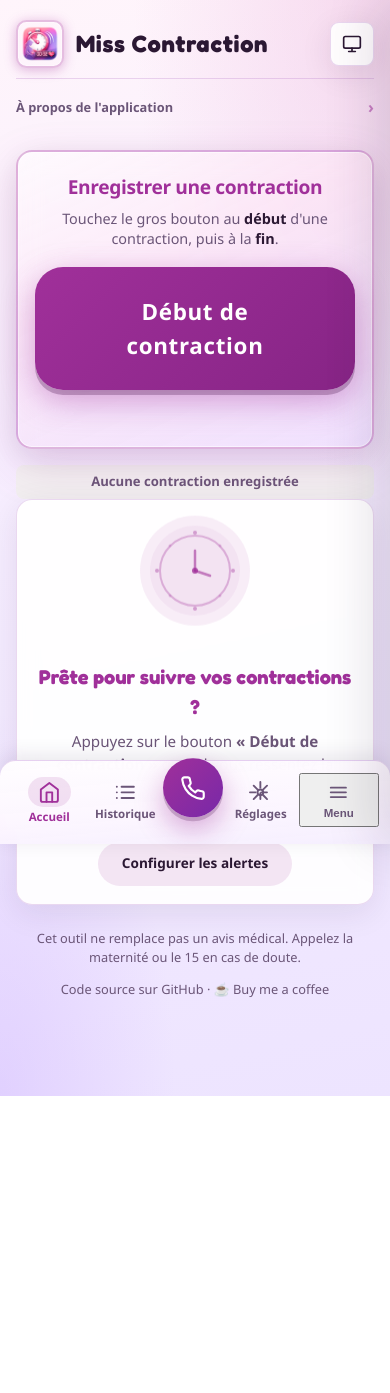
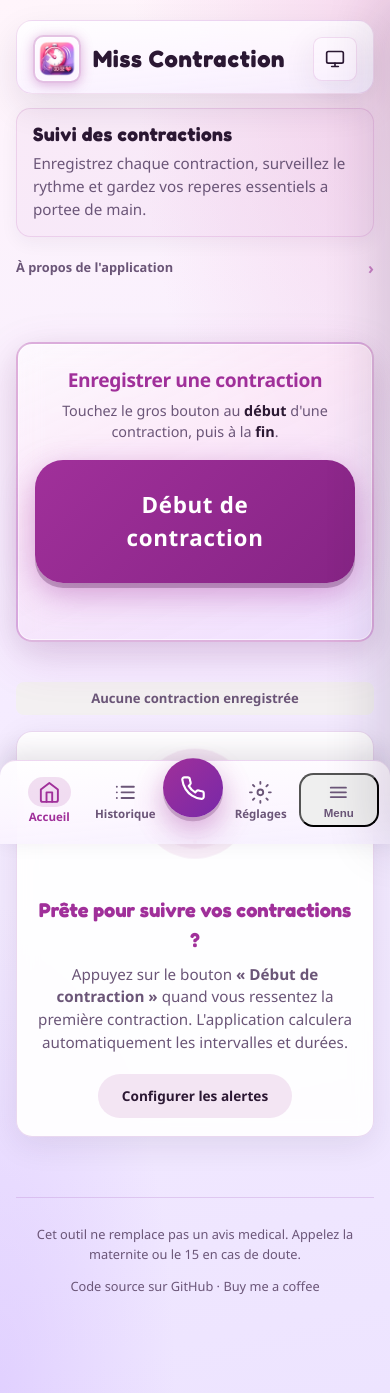
Before and after one commit to mister-guiiug/miss-contraction, a React (Vite) app: page / in a window 390 px wide. Before the commit the page ends 1096 px from the top, so only its background shows below. Built offline with nearby package versions, Linux system fonts and the light colour scheme.

Commit message:
feat: implement ViewLayout component and integrate into various views

```diff
--- a/src/enhanced-ui.css
+++ b/src/enhanced-ui.css
@@ -428,13 +428,13 @@
                 calc(0.65rem + env(safe-area-inset-bottom))
                 calc(0.7rem + env(safe-area-inset-left));
     min-height: 4.85rem;
-    background: var(--drawer-bg);
+    background: var(--chrome-surface);
     backdrop-filter: blur(16px);
     -webkit-backdrop-filter: blur(16px);
-    border-top: 1px solid var(--border);
-    border-radius: 1rem 1rem 0 0;
+    border-top: 1px solid var(--chrome-border);
+    border-radius: var(--chrome-radius) var(--chrome-radius) 0 0;
     z-index: 50;
-    box-shadow: 0 -4px 20px rgba(var(--ink-rgb), 0.1);
+    box-shadow: 0 -8px 26px rgba(var(--ink-rgb), 0.12);
   }
 
   .bottom-nav-item {
@@ -453,6 +453,7 @@
     flex: 1 1 0;
     max-width: 5.1rem;
     position: relative;
+    border-radius: 0.9rem;
   }
 
   .bottom-nav-icon {
@@ -469,6 +470,7 @@
   .bottom-nav-item:hover,
   .bottom-nav-item:focus {
     color: var(--primary);
+    background: rgba(var(--accent-rgb), 0.06);
   }
 
   .bottom-nav-item:focus-visible {
@@ -483,7 +485,7 @@
 
   /* Pill indicateur d'état actif sous l'icône */
   .bottom-nav-item.active:not(.cta) .bottom-nav-icon {
-    background: rgba(var(--accent-rgb), 0.13);
+    background: rgba(var(--accent-rgb), 0.14);
     border-radius: 999px;
     padding: 0.22rem 0.62rem;
     transition: background 0.2s ease;
--- /dev/null
+++ b/src/react/components/layout/AppFooter.tsx
@@ -0,0 +1,29 @@
+export function AppFooter() {
+  return (
+    <footer className="footer footer--app">
+      <p>
+        Cet outil ne remplace pas un avis medical. Appelez la maternite ou le 15
+        en cas de doute.
+      </p>
+      <p>
+        <a
+          className="footer-link"
+          href="https://github.com/mister-guiiug/miss-contraction"
+          target="_blank"
+          rel="noopener noreferrer"
+        >
+          Code source sur GitHub
+        </a>{' '}
+        ·{' '}
+        <a
+          className="footer-link"
+          href="https://buymeacoffee.com/mister.guiiug"
+          target="_blank"
+          rel="noopener noreferrer"
+        >
+          Buy me a coffee
+        </a>
+      </p>
+    </footer>
+  );
+}
--- a/src/react/components/layout/BottomNav.tsx
+++ b/src/react/components/layout/BottomNav.tsx
@@ -88,9 +88,7 @@ function SettingsIcon() {
   return (
     <svg viewBox="0 0 24 24" fill="none" stroke="currentColor" strokeWidth="2" strokeLinecap="round" strokeLinejoin="round">
       <circle cx="12" cy="12" r="3" />
-      <path d="M12 1v6m0 6v6" />
-      <path d="m4.93 4.93 4.24 4.24m5.66 5.66 4.24 4.24M1 12h6m6 0h6" />
-      <path d="m4.93 19.07 4.24-4.24m5.66-5.66 4.24-4.24" />
+      <path d="M12 1v2M12 21v2M4.22 4.22l1.42 1.42M18.36 18.36l1.42 1.42M1 12h2M21 12h2M4.22 19.78l1.42-1.42M18.36 5.64l1.42-1.42" />
     </svg>
   );
 }
--- /dev/null
+++ b/src/react/components/layout/ViewLayout.tsx
@@ -0,0 +1,51 @@
+import type { ReactNode } from 'react';
+
+interface ViewLayoutProps {
+  children: ReactNode;
+  title?: ReactNode;
+  lead?: ReactNode;
+  footer?: ReactNode;
+  actions?: ReactNode;
+  className?: string;
+  headerClassName?: string;
+  contentClassName?: string;
+  id?: string;
+  dataTestId?: string;
+}
+
+export function ViewLayout({
+  children,
+  title,
+  lead,
+  footer,
+  actions,
+  className,
+  headerClassName,
+  contentClassName,
+  id,
+  dataTestId,
+}: ViewLayoutProps) {
+  const rootClassName = ['view', 'view-layout', className].filter(Boolean).join(' ');
+  const headerClasses = ['view-layout__header', headerClassName]
+    .filter(Boolean)
+    .join(' ');
+  const contentClasses = ['view-layout__content', contentClassName]
+    .filter(Boolean)
+    .join(' ');
+
+  return (
+    <div id={id} className={rootClassName} data-testid={dataTestId}>
+      {(title || lead) && (
+        <header className={headerClasses}>
+          {title ? <h2 className="view-layout__title">{title}</h2> : null}
+          {lead ? <div className="subtitle view-layout__lead">{lead}</div> : null}
+        </header>
+      )}
+
+      <div className={contentClasses}>{children}</div>
+
+      {actions ? <div className="view-layout__actions">{actions}</div> : null}
+      {footer ? <div className="view-layout__footer">{footer}</div> : null}
+    </div>
+  );
+}
--- a/src/react/views/HomeView.tsx
+++ b/src/react/views/HomeView.tsx
@@ -8,6 +8,8 @@ import { EmptyState } from '../components/home/EmptyState';
 import { TimelineCompact } from '../components/home/TimelineCompact';
 import { ThresholdBadge } from '../components/home/ThresholdBadge';
 import { QuickNotes } from '../components/home/QuickNotes';
+import { AppFooter } from '../components/layout/AppFooter';
+import { ViewLayout } from '../components/layout/ViewLayout';
 
 export function HomeView() {
   const { records, setRecords, settings } = useAppStore();
@@ -38,7 +40,14 @@ export function HomeView() {
   const hasContractions = records.length > 0;
 
   return (
-    <div id="view-home" className="view" data-testid="view-home">
+    <ViewLayout
+      id="view-home"
+      dataTestId="view-home"
+      className="view--home"
+      title="Suivi des contractions"
+      lead="Enregistrez chaque contraction, surveillez le rythme et gardez vos reperes essentiels a portee de main."
+      footer={<AppFooter />}
+    >
         <details className="home-intro-details" data-testid="home-intro-details">
           <summary className="home-intro-summary">
             <span>À propos de l'application</span>
@@ -85,28 +94,6 @@ export function HomeView() {
           </>
         )}
 
-        <footer className="footer">
-          <p>Cet outil ne remplace pas un avis médical. Appelez la maternité ou le 15 en cas de doute.</p>
-          <p>
-            <a
-              className="footer-link"
-              href="https://github.com/mister-guiiug/miss-contraction"
-              target="_blank"
-              rel="noopener noreferrer"
-            >
-              Code source sur GitHub
-            </a>
-            {' '}·{' '}
-            <a
-              className="footer-link"
-              href="https://buymeacoffee.com/mister.guiiug"
-              target="_blank"
-              rel="noopener noreferrer"
-            >
-              ☕ Buy me a coffee
-            </a>
-          </p>
-        </footer>
-    </div>
+    </ViewLayout>
   );
 }
--- a/src/react/views/MessageView.tsx
+++ b/src/react/views/MessageView.tsx
@@ -4,6 +4,7 @@ import { Link } from 'react-router-dom';
  */
 
 import { useEffect, useState, useCallback } from 'react';
+import { ViewLayout } from '../components/layout/ViewLayout';
 
 const MATERNITY_MESSAGE_STORAGE_KEY = 'mc_maternity_message_v1';
 
@@ -90,12 +91,12 @@ export function MessageView() {
   }, []);
 
   return (
-    <div className="message-page" data-testid="message-view">
-      <p className="subtitle message-page-lead">
-        Modèle de SMS ou WhatsApp pour prévenir vos proches que vous partez à
-        la maternité. Adaptez le texte, puis copiez-le ou ouvrez directement
-        une application.
-      </p>
+    <ViewLayout
+      className="message-page"
+      dataTestId="message-view"
+      title="Message a la maternite"
+      lead="Modele de SMS ou WhatsApp pour prevenir vos proches. Adaptez le texte, puis copiez-le ou ouvrez directement une application."
+    >
 
       <section className="card" aria-labelledby="message-heading" data-testid="message-section">
         <h2 id="message-heading" className="section-title">
@@ -145,11 +146,11 @@ export function MessageView() {
         </p>
       </section>
 
-      <p className="settings-back-wrap">
+      <p className="settings-back-wrap mobile-home-only">
         <Link to="/" className="btn btn-secondary settings-back-link" data-testid="message-back-link">
-          Retour à l'accueil
+          Retour a l'accueil
         </Link>
       </p>
-    </div>
+    </ViewLayout>
   );
 }
--- a/src/styles.css
+++ b/src/styles.css
@@ -62,6 +62,15 @@ html[data-theme='light'] {
     rgba(232, 210, 255, 0.45) 100%
   );
   --panel-cta-inset: rgba(255, 255, 255, 0.55);
+  --chrome-surface: linear-gradient(
+    175deg,
+    rgba(255, 255, 255, 0.9) 0%,
+    rgba(252, 246, 255, 0.9) 55%,
+    rgba(245, 238, 255, 0.88) 100%
+  );
+  --chrome-border: rgba(var(--accent-rgb), 0.14);
+  --chrome-shadow: 0 14px 34px rgba(var(--ink-rgb), 0.1);
+  --chrome-radius: 1rem;
 
   /* ── Couleurs sémantiques / statuts ──────────────────────── */
   --warn-bg: #fff5e6;
@@ -153,6 +162,15 @@ html[data-theme='dark'] {
     rgba(35, 12, 50, 0.6) 100%
   );
   --panel-cta-inset: rgba(255, 255, 255, 0.06);
+  --chrome-surface: linear-gradient(
+    175deg,
+    rgba(28, 14, 40, 0.94) 0%,
+    rgba(22, 11, 32, 0.94) 55%,
+    rgba(18, 8, 28, 0.92) 100%
+  );
+  --chrome-border: rgba(var(--accent-rgb), 0.18);
+  --chrome-shadow: 0 16px 38px rgba(0, 0, 0, 0.34);
+  --chrome-radius: 1rem;
 
   /* ── Couleurs sémantiques / statuts ──────────────────────── */
   --warn-bg: rgba(220, 150, 30, 0.12);
@@ -586,8 +604,13 @@ body {
   align-items: flex-start;
   gap: 0.75rem;
   margin-bottom: 1rem;
-  padding-bottom: 0.75rem;
-  border-bottom: 1px solid var(--border);
+  padding: 0.9rem 1rem;
+  border: 1px solid var(--chrome-border);
+  border-radius: var(--chrome-radius);
+  background: var(--chrome-surface);
+  box-shadow: var(--chrome-shadow);
+  backdrop-filter: blur(16px);
+  -webkit-backdrop-filter: blur(16px);
 }
 
 .top-bar-brand {
@@ -714,9 +737,9 @@ body {
   width: 2.75rem;
   height: 2.75rem;
   padding: 0;
-  border: 1px solid var(--border);
+  border: 1px solid var(--chrome-border);
   border-radius: 0.55rem;
-  background: var(--surface);
+  background: rgba(255, 255, 255, 0.16);
   color: var(--text);
   cursor: pointer;
   box-shadow: var(--shadow);
@@ -739,9 +762,9 @@ body {
   width: 2.75rem;
   height: 2.75rem;
   padding: 0;
-  border: 1px solid var(--border);
+  border: 1px solid var(--chrome-border);
   border-radius: 0.55rem;
-  background: var(--surface);
+  background: rgba(255, 255, 255, 0.16);
   color: var(--text);
   cursor: pointer;
   box-shadow: var(--shadow);
@@ -876,7 +899,6 @@ body {
 }
 
 .settings-page-lead {
-  margin-bottom: 0.85rem;
   line-height: 1.5;
 }
 
@@ -1066,11 +1088,9 @@ body {
 }
 
 .message-page-lead {
-  margin-bottom: 1rem;
 }
 
 .table-page-lead {
-  margin-bottom: 1rem;
 }
 
 .table-page-lead strong {
@@ -1079,7 +1099,46 @@ body {
 }
 
 .maternity-page-lead {
-  margin-bottom: 1rem;
+}
+
+.view-layout {
+  display: flex;
+  flex-direction: column;
+  gap: 1rem;
+}
+
+.view-layout__header {
+  display: flex;
+  flex-direction: column;
+  gap: 0.45rem;
+  padding: 0.95rem 1rem;
+  border: 1px solid var(--chrome-border);
+  border-radius: calc(var(--chrome-radius) - 0.1rem);
+  background: rgba(var(--accent-rgb), 0.045);
+  box-shadow: 0 6px 18px rgba(var(--ink-rgb), 0.05);
+}
+
+.view-layout__title {
+  margin: 0;
+  font-family: var(--font-brand);
+  font-size: 1.2rem;
+  font-weight: 700;
+  line-height: 1.1;
+  letter-spacing: 0.02em;
+}
+
+.view-layout__lead {
+  margin: 0;
+}
+
+.view-layout__content {
+  display: flex;
+  flex-direction: column;
+  gap: 1rem;
+}
+
+.view-layout__footer {
+  margin-top: 0.25rem;
 }
 
 .card--maternity-call {
@@ -1505,6 +1564,51 @@ body {
   text-decoration: none;
   width: 100%;
   justify-content: center;
+}
+
+.midwife-nav-footer {
+  margin-top: 1.15rem;
+  display: flex;
+  align-items: center;
+  gap: 0.75rem;
+  flex-wrap: wrap;
+}
+
+.midwife-table-link {
+  display: inline-flex;
+  align-items: center;
+  gap: 0.35rem;
+  color: var(--primary);
+  font-size: 0.88rem;
+  font-weight: 600;
+  text-decoration: none;
+  padding: 0.3rem 0.1rem;
+  border-radius: 0.35rem;
+  transition: color 0.15s ease, text-decoration 0.15s ease;
+  flex-shrink: 0;
+}
+
+.midwife-table-link:hover {
+  text-decoration: underline;
+}
+
+.midwife-table-link:focus-visible {
+  outline: 2px solid rgba(var(--accent-rgb), 0.5);
+  outline-offset: 2px;
+}
+
+@media (max-width: 767px) {
+  .midwife-table-link {
+    font-size: 0.84rem;
+  }
+
+  .mobile-home-only {
+    display: none;
+  }
+
+  .mobile-home-link {
+    display: none !important;
+  }
 }
 
 a.btn {
@@ -2094,6 +2198,11 @@ a.btn {
   text-align: center;
 }
 
+.footer--app {
+  padding: 0.9rem 1rem 0;
+  border-top: 1px solid var(--border);
+}
+
 .footer-link {
   color: var(--muted);
   text-decoration: none;
```
Also changed, not shown: src/react/views/MaternityView.tsx (+10 -8 lines), src/react/views/MidwifeView.tsx (+18 -13 lines), src/react/views/SettingsView.tsx (+15 -8 lines), src/react/views/TableView.tsx (+16 -10 lines).
